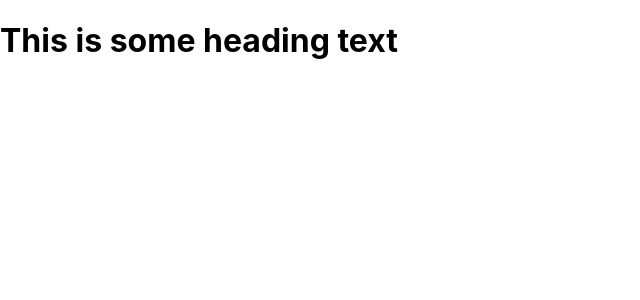
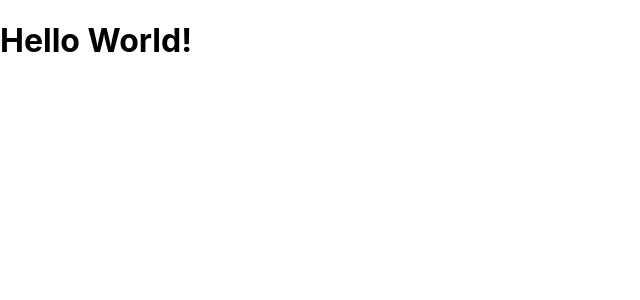
Before and after one commit to CaptSzat/React-JS-Tutorial, a React (Create React App) app in the folder my-app/: page / in a window 1280 px wide. Shown: the top 300 px of the page, without its empty margins (0-640 px from the left). Built offline with nearby package versions, Linux system fonts and the light colour scheme.

Commit message:
Now done

```diff
--- a/my-app/src/App.js
+++ b/my-app/src/App.js
@@ -8,7 +8,7 @@ function Header() {
 
 function App() {
   return (
-    <Heading/>
+    <Header/>
   );
 }
 
```
